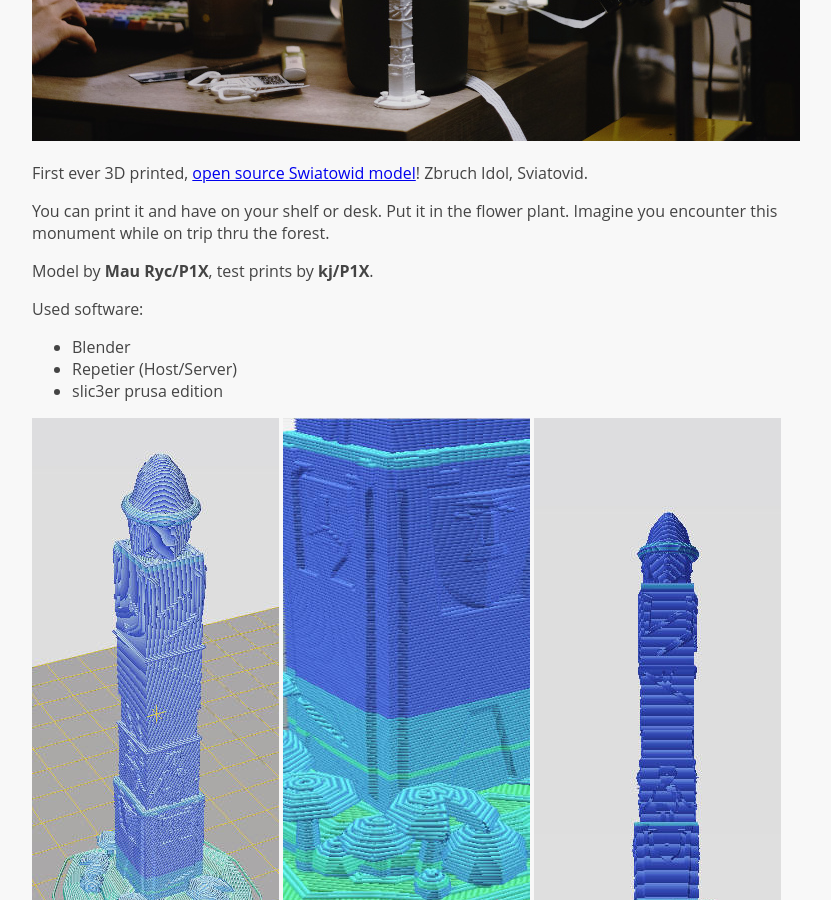
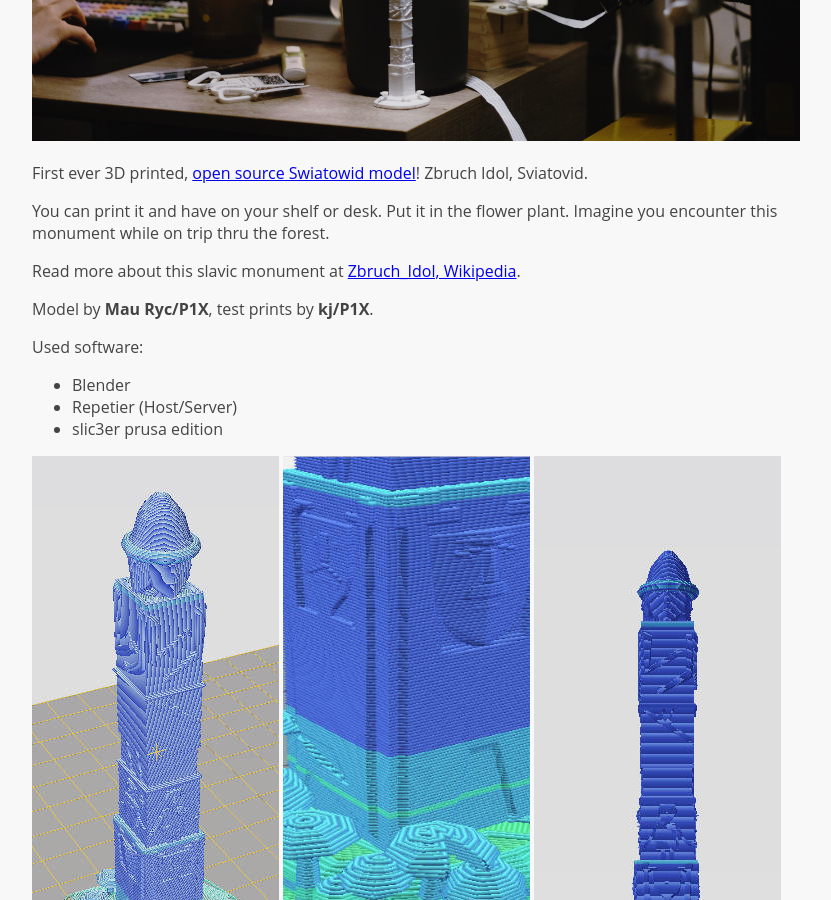
Before and after one commit to w84death/p1x-in, a Jekyll site: the page built from printing.md, in a window 1280 px wide and 900 px high, scrolled down 879 px. Shown: the whole window, without its empty margins (224-1055 px from the left). Built offline with Jekyll 4.4.1, drawn with Linux system fonts in a browser that asks for light colours; comment, search, counter and statistics services are not loaded.

Commit message:
added wikipedia link

```diff
--- a/printing.md
+++ b/printing.md
@@ -27,6 +27,9 @@ First ever 3D printed, [open source Swiatowid model](https://www.thingiverse.com
 
 You can print it and have on your shelf or desk. Put it in the flower plant. Imagine you encounter this monument while on trip thru the forest.
 
+
+Read more about this slavic monument at [Zbruch_Idol, Wikipedia](https://en.wikipedia.org/wiki/Zbruch_Idol).
+
 Model by **Mau Ryc/P1X**, test prints by **kj/P1X**.
 
 Used software:
```
